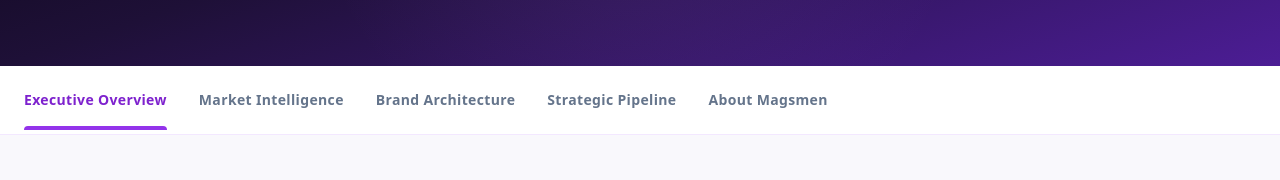
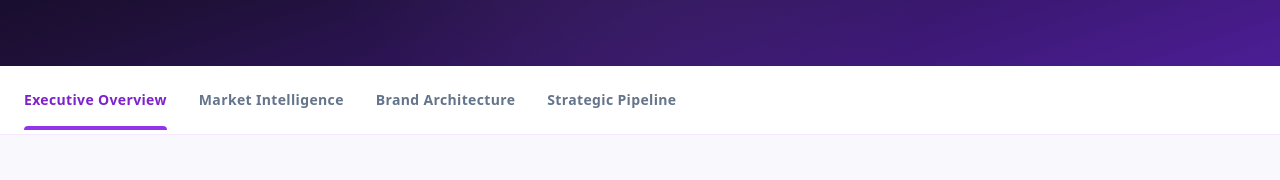
Before and after one commit to magsmenuser7/Magsmen-React, a React (Vite) app: page /skin-affair-sprint-report in a window 1280 px wide. Shown: the part 358-538 px from the top of the page. Built offline with nearby package versions, Linux system fonts and the light colour scheme.

Commit message:
modifications done

```diff
--- a/src/pages/SkinAffairSprintReport.tsx
+++ b/src/pages/SkinAffairSprintReport.tsx
@@ -60,7 +60,7 @@ const App = () => {
     { id: 'intelligence', label: 'Market Intelligence' },
     { id: 'architecture', label: 'Brand Architecture' },
     { id: 'pipeline', label: 'Strategic Pipeline' },
-    { id: 'about', label: 'About Magsmen' },
+    // { id: 'about', label: 'About Magsmen' },
   ];
 
   const containerVariants = {
```
